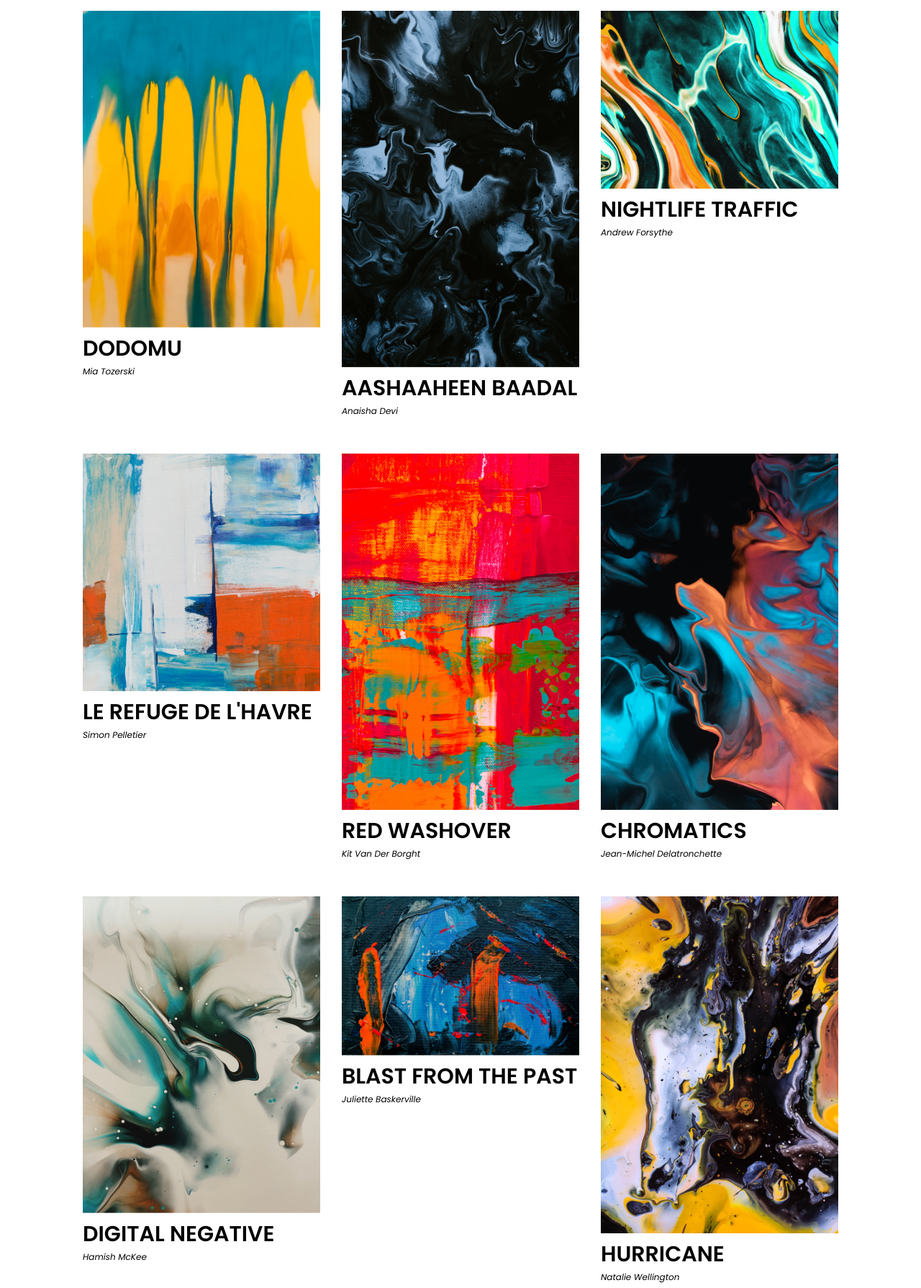
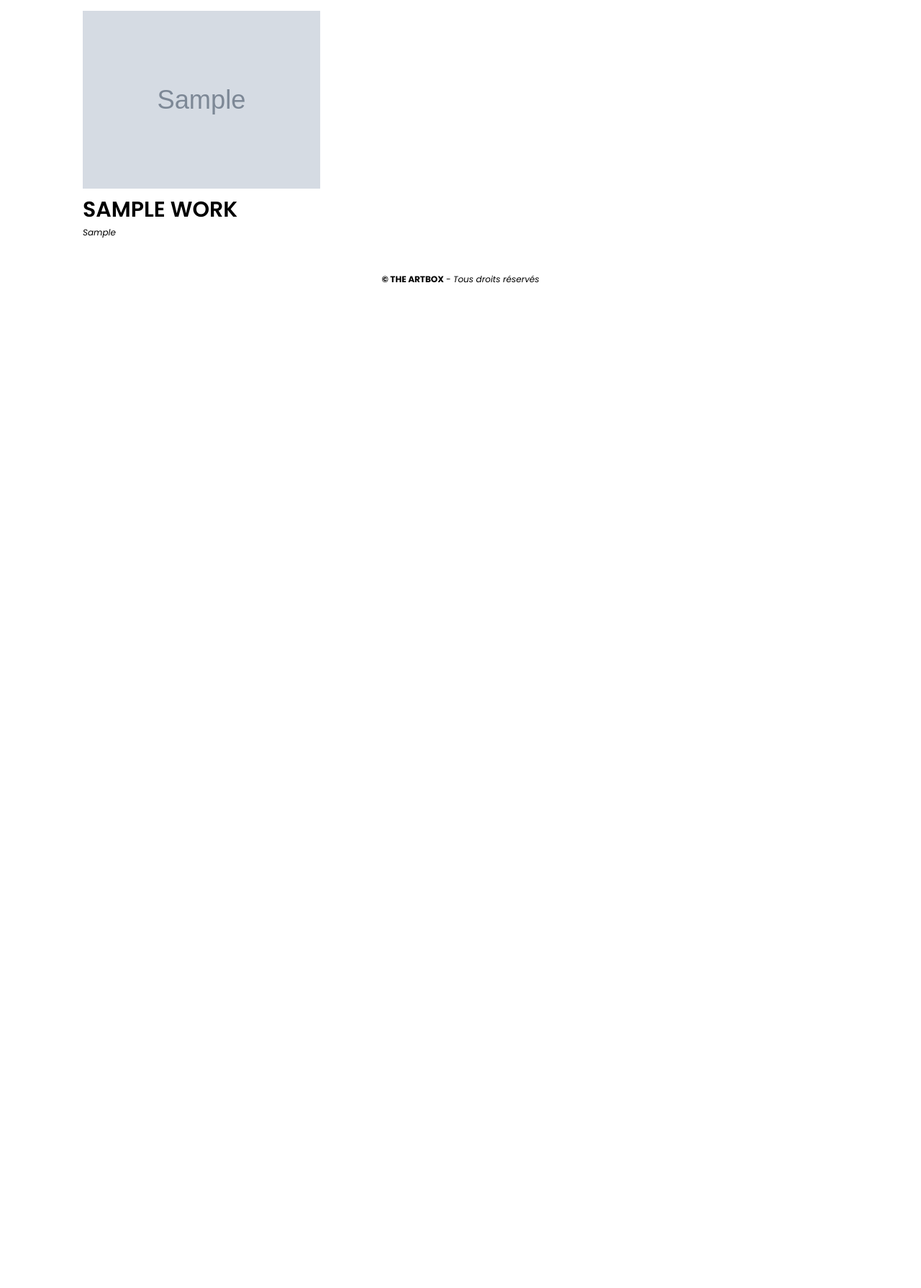
Before and after one commit to Squarenoize/The-Artbox, a PHP site: page / in a window 1280 px wide. Shown: the part 131-1920 px from the top of the page at 72% size. After the commit the page ends 524 px from the top, so only its background shows below. Run offline with PHP 8.4, Linux system fonts and the light colour scheme; tables that the repository leaves empty hold one stand-in row (values such as "Sample post"); grey boxes marked "Sample" are stand-in pictures.

Commit message:
Refactor Artwork and ArtworkModel classes for improved data handling and Remove legacy oeuvres.php file. Adding class to vues.

```diff
--- a/class/Artwork.php
+++ b/class/Artwork.php
@@ -8,11 +8,11 @@ class Artwork {
 
 
     public function __construct(array $data) {
-        $this->id = $data['id'] ?? null;
-        $this->title = $data['title'] ?? null;
-        $this->artist = $data['artist'] ?? null;
-        $this->photo = $data['photo'] ?? null;
-        $this->description = $data['description'] ?? null;
+        $this->id = $data['work_id'] ?? null;
+        $this->title = $data['work_title'] ?? null;
+        $this->artist = $data['work_artist'] ?? null;
+        $this->photo = $data['work_photo_path'] ?? null;
+        $this->description = $data['work_desc'] ?? null;
 
     }
 
--- a/class/ArtworkModel.php
+++ b/class/ArtworkModel.php
@@ -12,8 +12,15 @@ class ArtworkModel {
     public function findAll() {
         try {
             $stmt = $this->db->query
-            ("SELECT * FROM artworks");
-            return $stmt->fetchAll(PDO::FETCH_ASSOC);
+            ("SELECT * FROM works");
+            $result = $stmt->fetchAll(PDO::FETCH_ASSOC);
+
+            $artworks = [];
+            foreach ($result as $data) {
+                $artworks[] = new Artwork($data);
+            }
+            return $artworks;
+
         } catch (PDOException $e) {
             echo "Error fetching artworks: " . $e->getMessage();
             return [];
@@ -23,10 +30,16 @@ class ArtworkModel {
     public function findById($id) {
         try {
             $stmt = $this->db->prepare
-            ("SELECT * FROM artworks WHERE id = :id");
+            ("SELECT * FROM works WHERE work_id = :id");
             $stmt->bindParam(':id', $id, PDO::PARAM_INT);
             $stmt->execute();
-            return $stmt->fetch(PDO::FETCH_ASSOC);
+            $data = $stmt->fetch(PDO::FETCH_ASSOC);
+
+            if ($data) {
+                return new Artwork($data);
+            } else {
+                return null;
+            }
         } catch (PDOException $e) {
             echo "Error fetching artwork by ID: " . $e->getMessage();
             return null;
@@ -36,7 +49,7 @@ class ArtworkModel {
     public function create(Artwork $artwork) {
         try {
             $stmt = $this->db->prepare
-            ("INSERT INTO artworks (title, artist, photo, description)
+            ("INSERT INTO works (title, artist, photo, description)
             VALUES (:title, :artist, :photo, :description)");
             $stmt->bindParam(':title', $artwork->getTitle());
             $stmt->bindParam(':artist', $artwork->getArtist());
--- a/index.php
+++ b/index.php
@@ -1,18 +1,20 @@
 
     <?php
+    require_once __DIR__ . '/class/ArtworkController.php';
     include_once 'includes/header.php'; ?>
         <div id="liste-oeuvres">
             <?php
-            require_once 'oeuvres.php';
-            foreach ($oeuvres as $oeuvre) {
+            $controller = new ArtworkController();
+            $artworks = $controller->fetchAll();
+            foreach ($artworks as $artwork) {
                 ?>
                 <article class="oeuvre">
-                        <a href="oeuvre.php?id=<?= $oeuvre['id']; ?>">
-                            <img src="<?= $oeuvre['img']; ?>" alt="<?= $oeuvre['title']; ?>">
-                            <h2><?= $oeuvre['title']; ?></h2>
-                            <p class="description"><?= $oeuvre['artist']; ?></p>
-                        </a>
-                    </article>
+                    <a href="oeuvre.php?id=<?= $artwork->getId(); ?>">
+                        <img src="<?= $artwork->getPhoto(); ?>" alt="<?= $artwork->getTitle(); ?>">
+                        <h2><?= $artwork->getTitle(); ?></h2>
+                        <p class="description"><?= $artwork->getArtist(); ?></p>
+                    </a>
+                </article>
             <?php
             }
             ?>
--- a/oeuvres.php
+++ /dev/null
@@ -1,125 +0,0 @@
-<?php
-$oeuvres = [
-    1 =>
-    [
-        'id' => 1,
-        'title' => "Dodomu",
-        'artist' => "Mia Tozerski",
-        'img' => "img/clark-van-der-beken.png",
-        'description' => "Mia Tozerski est une artiste peintre ukrainienne réfugiée de la guerre. Sur cette œuvre, Dodomu (\"domicile\" en ukrainien), elle nous montre la tristesse du peuple ukrainien qu'elle partage, ayant elle-même dû quitter son foyer. L'œuvre évoque le drapeau liquéfié d'une Ukraine en souffrance, pleurant la mort de ses compatriotes. Ce travail chargé d'émotion est le symbole d'un événement qui marquera l'Histoire. Cette peinture à l'acrylique rayonne grâce à son fond lisse et ses mélanges de couleurs éclatantes."
-    ],
-    2 =>
-    [
-        'id' => 2,
-        'title' => "Aashaaheen Baadal",
-        'artist' => "Anaisha Devi",
-        'img' => "img/pawel-czerwinski-3.png",
-        'description' => "Sur cette oeuvre conceptuelle à la fois organique, minérale et liquide, Anaisha Devi nous transporte dans un nuage noir envoûtant. Un sombre tableau qui, par son verni éclatant, rayonne tel un marbre poli. Une oeuvre à la cohérence transcendantale, exécutée à la perfection."
-    ],
-    3 =>
-    [
-        'id' => 3,
-        'title' => "Nightlife Traffic",
-        'artist' => "Andrew Forsythe",
-        'img' => "img/dan-cristian-padure.png",
-        'description' => "Quisque accumsan ultrices ligula vestibulum posuere. Aliquam feugiat ligula eget massa blandit condimentum. Morbi volutpat erat luctus suscipit pellentesque. Quisque cursus tempor nibh at sollicitudin. Sed blandit libero velit. Etiam tincidunt facilisis mollis. Ut mollis nunc sit amet lacinia luctus. Suspendisse volutpat enim semper arcu rutrum, et iaculis risus interdum. Duis at libero."
-    ],
-    4 =>
-    [
-        'id' => 4,
-        'title' => "Le refuge de l'Havre",
-        'artist' => "Simon Pelletier",
-        'img' => "img/steve-johnson-5.png",
-        'description' => "Nam tempus neque nec felis venenatis auctor. Nam velit risus, lobortis eu quam non, interdum efficitur nibh. Phasellus a augue ac orci lacinia mattis et vel lectus. Sed nec tellus urna. Donec at turpis turpis. Cras quam tellus, imperdiet vitae finibus id, varius quis felis. Maecenas blandit eleifend risus, vel hendrerit erat dignissim id. Nullam at laoreet nibh. Nulla gravida varius sollicitudin. Etiam non aliquam diam, tempor varius sapien. Aenean et velit eu nisi lobortis massa nunc."
-    ],
-    5 =>
-    [
-        'id' => 5,
-        'title' => "Red Washover",
-        'artist' => "Kit Van Der Borght",
-        'img' => "img/steve-johnson.png",
-        'description' => "Nunc euismod ullamcorper tortor, id efficitur ante interdum in. Integer eu condimentum nulla. Class aptent taciti sociosqu ad litora torquent per conubia nostra, per inceptos himenaeos. Cras viverra suscipit feugiat. Mauris vehicula luctus tellus, eu hendrerit libero laoreet ut. In tristique vehicula nisl in tempus. Morbi tempus aliquet gravida. In eget est congue, rhoncus sapien at, cursus metus."
-    ],
-    6 =>
-    [
-        'id' => 6,
-        'title' => "Chromatics",
-        'artist' => "Jean-Michel Delatronchette",
-        'img' => "img/pawel-czerwinski.png",
-        'description' => "Vivamus commodo non libero at hendrerit. In lacinia dui sit amet pellentesque iaculis. Donec at ultricies sem porttitor."
-    ],
-    7 =>
-    [
-        'id' => 7,
-        'title' => "Digital Negative",
-        'artist' => "Hamish McKee",
-        'img' => "img/jazmin-quaynor.png",
-        'description' => "Integer in nisl posuere, pulvinar ex ac, tincidunt risus. Nullam vel lorem et leo dignissim accumsan. Lorem ipsum dolor sit amet, consectetur adipiscing elit. Praesent tempor, magna non consectetur dapibus, est libero iaculis lacus, eget semper turpis orci vitae felis. Fusce eget molestie."
-    ],
-    8 =>
-    [
-        'id' => 8,
-        'title' => "Blast from the past",
-        'artist' => "Juliette Baskerville",
-        'img' => "img/steve-johnson-6.png",
-        'description' => "Nunc fermentum purus dapibus justo fermentum auctor. Maecenas non tincidunt leo. Morbi vitae iaculis sem. Donec quis scelerisque massa. Fusce quis accumsan diam, et interdum lectus. Suspendisse mattis pulvinar vehicula. Duis nisi."
-    ],
-    9 =>
-    [
-        'id' => 9,
-        'title' => "Hurricane",
-        'artist' => "Natalie Wellington",
-        'img' => "img/victor-grabarczyk.png",
-        'description' => "Aliquam tristique tempus molestie. Nulla nisl eros, dapibus eu lectus in, cursus accumsan arcu. Suspendisse bibendum diam dignissim porta maximus. Praesent sollicitudin consectetur faucibus. Cras pulvinar massa a orci rutrum, id blandit enim viverra. Praesent sed congue augue. Suspendisse efficitur, nisl quis finibus faucibus, lacus felis bibendum leo, eu euismod lacus mauris in felis. Quisque dignissim et dui et aliquet. Donec ut lobortis eros, vitae tincidunt augue metus."
-    ],
-    10 =>
-    [
-        'id' => 10,
-        'title' => "La marée rouge",
-        'artist' => "Martin Rodriguez",
-        'img' => "img/pawel-czerwinski-2.png",
-        'description' => "Vivamus quis odio vel ligula feugiat facilisis. Donec eleifend pellentesque massa, ut malesuada est bibendum sit amet. Morbi tincidunt nec tellus vel ornare. Mauris dolor tellus, gravida eget euismod eu, viverra eget urna. Phasellus feugiat ipsum nec lorem accumsan, sed porta quam dictum massa nunc."
-    ],
-    11 =>
-    [
-        'id' => 11,
-        'title' => "Asimilacion",
-        'artist' => "Angel Sanchez-Fernandez",
-        'img' => "img/steve-johnson-2.png",
-        'description' => "Mauris ut justo ac mi pretium eleifend. Curabitur sed magna ut elit facilisis pharetra. Maecenas tincidunt fermentum ipsum ut sollicitudin. Nullam feugiat, neque vel egestas sollicitudin, quam leo mattis mauris, in lacinia sem mi id risus. Nullam ultrices quam eu leo auctor tempus. Fusce vestibulum mi ex, vel ultricies purus mollis sollicitudin. Aenean ac vehicula ipsum. Nam turpis ante, ultrices eget odio sed, luctus bibendum mauris sodales sed."
-    ],
-    12 =>
-    [
-        'id' => 12,
-        'title' => "La Galaxia Gialla",
-        'artist' => "Eduardo Tancredi",
-        'img' => "img/fly-d.png",
-        'description' => "Mauris maximus, orci sollicitudin ultrices elementum, tellus neque feugiat leo, quis lobortis purus neque vel lectus. Ut sagittis eros id lectus porttitor tincidunt. Donec scelerisque diam nec felis egestas, eget finibus ante porttitor. Sed malesuada sapien ut semper accumsan. Duis tristique dui vel egestas porttitor. Nunc tristique dapibus orci a amet."
-    ],
-    13 =>
-    [
-        'id' => 13,
-        'title' => "Puffy Amalgamate",
-        'artist' => "Sandro De Blasi",
-        'img' => "img/orfeas-green.png",
-        'description' => "Donec semper a massa quis congue. In malesuada lorem ligula, ut posuere magna pulvinar in. Proin vitae enim gravida, commodo odio."
-    ],
-    14 =>
-    [
-        'id' => 14,
-        'title' => "Mirage",
-        'artist' => "Stéphanie Kaiser",
-        'img' => "img/steve-johnson-4.png",
-        'description' => "Interdum et malesuada fames ac ante ipsum primis in faucibus. Nam iaculis lorem ac ex tristique egestas et nec sapien. Donec tincidunt id erat sit amet tempus. Nullam vel molestie dui. Duis a neque massa. Vivamus quis ornare lacus. Nullam eleifend condimentum egestas. Vivamus magna purus, fermentum mollis mauris sed, consectetur interdum libero. Duis interdum tortor tellus, eget sollicitudin quis."
-    ],
-    15 =>
-    [
-        'id' => 15,
-        'title' => "Blaue Gelbe Muster",
-        'artist' => "Adelheid Von Schreiber",
-        'img' => "img/steve-johnson-3.png",
-        'description' => "Curabitur dui odio, porta vel tempor sed, consectetur vitae mi. Interdum et malesuada fames ac ante ipsum primis in faucibus. Orci varius natoque penatibus nec."
-    ]
-];
-
-return $oeuvres;
```
Also changed, not shown: oeuvre.php (+10 -8 lines).
